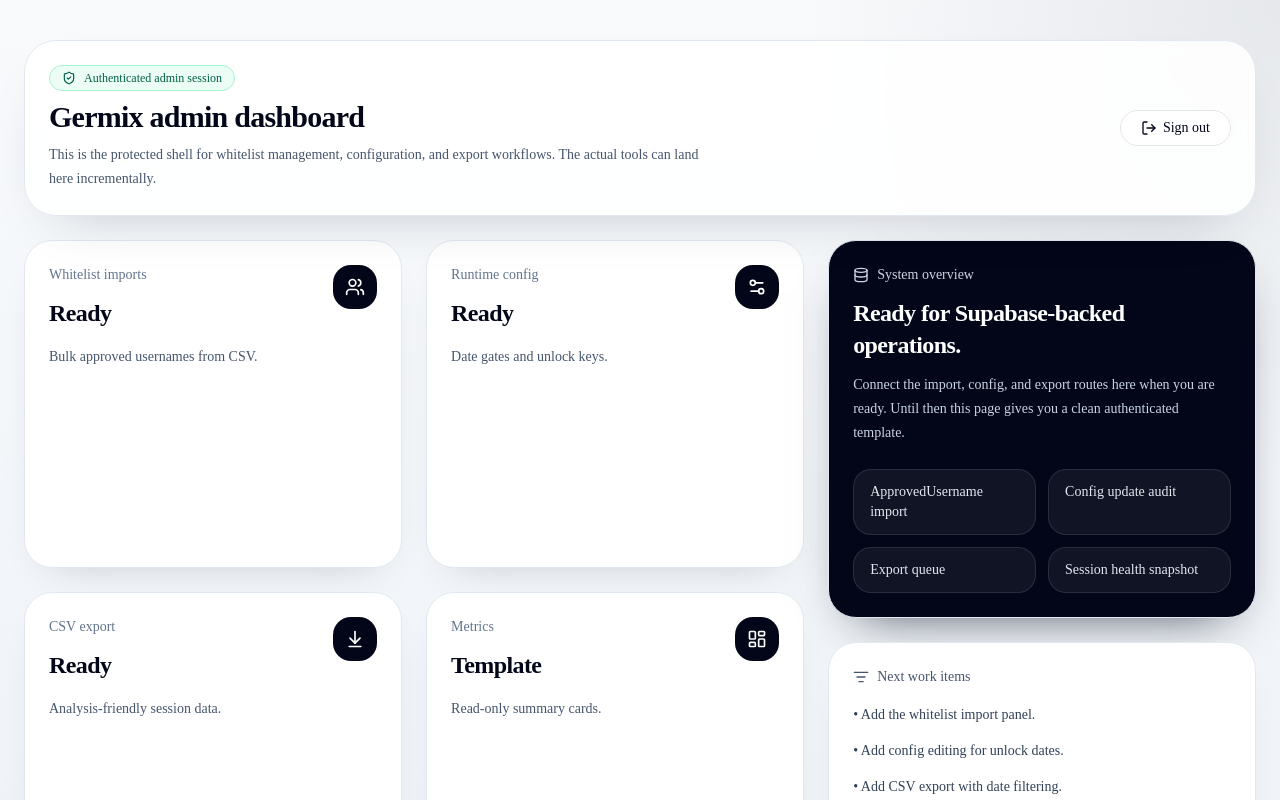
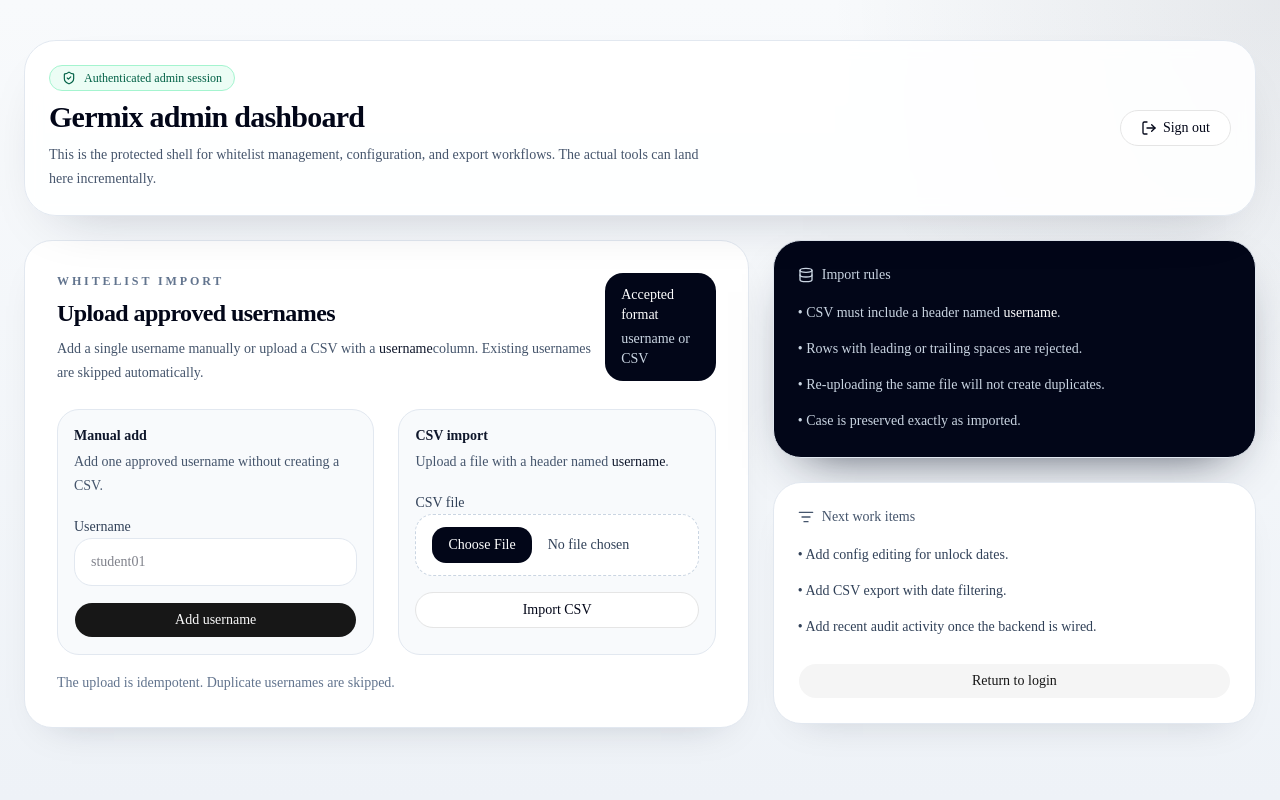
Before and after one commit to Germix-Game/germix-admin, a Next.js app: page /admin in a window 1280 px wide. Shown: the top 800 px of the page. Built offline with nearby package versions, Linux system fonts and the light colour scheme.

Commit message:
feat: complete add whitelist username

```diff
--- a/app/admin/page.tsx
+++ b/app/admin/page.tsx
@@ -1,51 +1,33 @@
 import Link from "next/link";
 import {
-  ArrowDownToLine,
   Database,
-  LayoutDashboard,
   ListFilter,
   LogOut,
-  Settings2,
   ShieldCheck,
-  Users,
 } from "lucide-react";
 import { Button } from "@/components/ui/button";
 
-const cards = [
-  {
-    label: "Whitelist imports",
-    value: "Ready",
-    description: "Bulk approved usernames from CSV.",
-    icon: Users,
-  },
-  {
-    label: "Runtime config",
-    value: "Ready",
-    description: "Date gates and unlock keys.",
-    icon: Settings2,
-  },
-  {
-    label: "CSV export",
-    value: "Ready",
-    description: "Analysis-friendly session data.",
-    icon: ArrowDownToLine,
-  },
-  {
-    label: "Metrics",
-    value: "Template",
-    description: "Read-only summary cards.",
-    icon: LayoutDashboard,
-  },
-];
+type SearchParams = Promise<{
+  imported?: string;
+  skipped?: string;
+  error?: string;
+  message?: string;
+}>;
 
-const recentTasks = [
-  "ApprovedUsername import",
-  "Config update audit",
-  "Export queue",
-  "Session health snapshot",
-];
+const errorMessages: Record<string, string> = {
+  missing_file: "Choose a CSV file before uploading.",
+  missing_input: "Enter a username or choose a CSV file.",
+  invalid_csv: "The CSV file is missing the required username header.",
+  invalid_username: "The username cannot include leading or trailing spaces.",
+};
 
-export default function AdminPage() {
+export default async function AdminPage({ searchParams }: { searchParams: SearchParams }) {
+  const params = await searchParams;
+  const imported = params.imported ? Number(params.imported) : null;
+  const skipped = params.skipped ? Number(params.skipped) : null;
+  const errorMessage = params.error ? errorMessages[params.error] ?? params.error : null;
+  const infoMessage = params.message === "import_success" ? "Username import completed." : null;
+
   return (
     <main className="min-h-screen bg-[radial-gradient(circle_at_top_right,_rgba(15,23,42,0.08),_transparent_30%),linear-gradient(180deg,_#f8fafc_0%,_#eef2f7_100%)] px-6 py-10 text-slate-950">
       <div className="mx-auto flex min-h-[calc(100vh-5rem)] w-full max-w-7xl flex-col gap-6">
@@ -72,50 +54,114 @@
           </form>
         </header>
 
-        <section className="grid gap-6 xl:grid-cols-[1.55fr_0.85fr]">
-          <div className="grid gap-6 md:grid-cols-2">
-            {cards.map(({ label, value, description, icon: Icon }) => (
-              <article
-                key={label}
-                className="rounded-[1.75rem] border border-slate-200 bg-white p-6 shadow-[0_18px_40px_-28px_rgba(15,23,42,0.26)]"
+        <section className="grid gap-6 xl:grid-cols-[1.35fr_0.9fr]">
+          <article className="rounded-[1.75rem] border border-slate-200 bg-white p-6 shadow-[0_18px_40px_-28px_rgba(15,23,42,0.26)] md:p-8">
+            <div className="flex flex-col gap-2 sm:flex-row sm:items-start sm:justify-between">
+              <div>
+                <p className="text-xs font-semibold uppercase tracking-[0.24em] text-slate-500">
+                  Whitelist import
+                </p>
+                <h2 className="mt-2 text-2xl font-semibold tracking-tight text-slate-950">
+                  Upload approved usernames
+                </h2>
+                <p className="mt-2 text-sm leading-6 text-slate-600">
+                  Add a single username manually or upload a CSV with a <span className="font-medium text-slate-900">username</span>
+                  column. Existing usernames are skipped automatically.
+                </p>
+              </div>
+              <div className="rounded-2xl bg-slate-950 px-4 py-3 text-sm text-white">
+                <p className="font-medium">Accepted format</p>
+                <p className="mt-1 text-slate-300">username or CSV</p>
+              </div>
+            </div>
+
+            {(errorMessage || infoMessage || imported !== null) && (
+              <div
+                className={`mt-6 rounded-2xl border px-4 py-3 text-sm ${
+                  errorMessage
+                    ? "border-amber-200 bg-amber-50 text-amber-900"
+                    : "border-emerald-200 bg-emerald-50 text-emerald-900"
+                }`}
               >
-                <div className="flex items-start justify-between gap-4">
+                <div className="flex items-start gap-2">
+                  <span className="mt-0.5">{errorMessage ? "!" : "✓"}</span>
                   <div>
-                    <p className="text-sm font-medium text-slate-500">{label}</p>
-                    <p className="mt-3 text-2xl font-semibold tracking-tight text-slate-950">
-                      {value}
-                    </p>
-                  </div>
-                  <div className="rounded-2xl bg-slate-950 p-3 text-white">
-                    <Icon className="size-5" />
+                    <p>{errorMessage ?? infoMessage}</p>
+                    {imported !== null && skipped !== null && !errorMessage && (
+                      <p className="mt-1 text-xs opacity-80">
+                        Imported {imported} usernames, skipped {skipped}.
+                      </p>
+                    )}
                   </div>
                 </div>
-                <p className="mt-4 text-sm leading-6 text-slate-600">{description}</p>
-              </article>
-            ))}
-          </div>
+              </div>
+            )}
+
+            <div className="mt-6 grid gap-6 lg:grid-cols-2">
+              <form action="/api/admin/import-usernames" method="post" className="space-y-4 rounded-3xl border border-slate-200 bg-slate-50 p-4">
+                <div>
+                  <p className="text-sm font-semibold text-slate-900">Manual add</p>
+                  <p className="mt-1 text-sm leading-6 text-slate-600">
+                    Add one approved username without creating a CSV.
+                  </p>
+                </div>
+
+                <label className="block space-y-2">
+                  <span className="text-sm font-medium text-slate-700">Username</span>
+                  <input
+                    type="text"
+                    name="username"
+                    placeholder="student01"
+                    className="h-12 w-full rounded-2xl border border-slate-200 bg-white px-4 text-sm text-slate-950 outline-none transition focus:border-slate-400 focus:ring-4 focus:ring-slate-200"
+                  />
+                </label>
+
+                <Button type="submit" size="lg" className="w-full rounded-2xl px-6">
+                  Add username
+                </Button>
+              </form>
+
+              <form action="/api/admin/import-usernames" method="post" encType="multipart/form-data" className="space-y-4 rounded-3xl border border-slate-200 bg-slate-50 p-4">
+                <div>
+                  <p className="text-sm font-semibold text-slate-900">CSV import</p>
+                  <p className="mt-1 text-sm leading-6 text-slate-600">
+                    Upload a file with a header named <span className="font-medium text-slate-900">username</span>.
+                  </p>
+                </div>
+
+                <label className="block space-y-2">
+                  <span className="text-sm font-medium text-slate-700">CSV file</span>
+                  <input
+                    type="file"
+                    name="file"
+                    accept=".csv,text/csv"
+                    className="block w-full cursor-pointer rounded-2xl border border-dashed border-slate-300 bg-white px-4 py-3 text-sm text-slate-700 file:mr-4 file:rounded-xl file:border-0 file:bg-slate-950 file:px-4 file:py-2 file:text-sm file:font-medium file:text-white hover:border-slate-400"
+                  />
+                </label>
+
+                <Button type="submit" size="lg" variant="outline" className="w-full rounded-2xl px-6">
+                  Import CSV
+                </Button>
+              </form>
+            </div>
+
+            <div className="mt-4 text-sm leading-6 text-slate-500">
+              The upload is idempotent. Duplicate usernames are skipped.
+            </div>
+          </article>
 
           <aside className="space-y-6">
             <section className="rounded-[1.75rem] border border-slate-200 bg-slate-950 p-6 text-white shadow-[0_22px_50px_-30px_rgba(15,23,42,0.9)]">
               <div className="flex items-center gap-2 text-sm text-slate-300">
                 <Database className="size-4" />
-                System overview
+                Import rules
               </div>
-              <h2 className="mt-3 text-2xl font-semibold tracking-tight">
-                Ready for Supabase-backed operations.
-              </h2>
-              <p className="mt-3 text-sm leading-6 text-slate-300">
-                Connect the import, config, and export routes here when you are ready.
-                Until then this page gives you a clean authenticated template.
-              </p>
-
-              <div className="mt-6 grid gap-3 sm:grid-cols-2">
-                {recentTasks.map((task) => (
-                  <div key={task} className="rounded-2xl border border-white/10 bg-white/6 px-4 py-3 text-sm text-slate-200">
-                    {task}
-                  </div>
-                ))}
-              </div>
+              <ul className="mt-4 space-y-3 text-sm leading-6 text-slate-300">
+                <li>• CSV must include a header named <span className="font-medium text-white">username</span>.</li>
+                <li>• Rows with leading or trailing spaces are rejected.</li>
+                <li>• Re-uploading the same file will not create duplicates.</li>
+                <li>• Case is preserved exactly as imported.</li>
+              </ul>
             </section>
 
             <section className="rounded-[1.75rem] border border-slate-200 bg-white p-6 shadow-[0_18px_40px_-28px_rgba(15,23,42,0.22)]">
@@ -124,11 +170,9 @@
                 Next work items
               </div>
               <ul className="mt-4 space-y-3 text-sm leading-6 text-slate-700">
-                <li>• Add the whitelist import panel.</li>
                 <li>• Add config editing for unlock dates.</li>
                 <li>• Add CSV export with date filtering.</li>
-                <li>• Add recent audit activity once the backend is wired.
-                </li>
+                <li>• Add recent audit activity once the backend is wired.</li>
               </ul>
 
               <Button asChild variant="secondary" size="lg" className="mt-6 w-full rounded-2xl">
--- /dev/null
+++ b/app/api/admin/import-usernames/route.ts
@@ -0,0 +1,198 @@
+import { NextResponse, type NextRequest } from "next/server";
+import { requireAdmin } from "@/lib/auth";
+import { prisma } from "@/lib/prisma";
+
+type ImportUsernameError = {
+  line: number;
+  reason: string;
+};
+
+type ImportResult = {
+  imported: number;
+  skipped: number;
+  errors: ImportUsernameError[];
+};
+
+function wantsJson(request: NextRequest) {
+  const accept = request.headers.get("accept") ?? "";
+  return accept.includes("application/json") && !accept.includes("text/html");
+}
+
+function splitCsvLine(line: string) {
+  const values: string[] = [];
+  let current = "";
+  let inQuotes = false;
+
+  for (let index = 0; index < line.length; index += 1) {
+    const character = line[index];
+
+    if (character === '"') {
+      const nextCharacter = line[index + 1];
+
+      if (inQuotes && nextCharacter === '"') {
+        current += '"';
+        index += 1;
+        continue;
+      }
+
+      inQuotes = !inQuotes;
+      continue;
+    }
+
+    if (character === "," && !inQuotes) {
+      values.push(current);
+      current = "";
+      continue;
+    }
+
+    current += character;
+  }
+
+  values.push(current);
+  return values;
+}
+
+function parseCsv(fileText: string): { usernames: string[]; errors: ImportUsernameError[] } {
+  const errors: ImportUsernameError[] = [];
+  const usernames: string[] = [];
+  const seen = new Set<string>();
+
+  const normalizedText = fileText.replace(/^\uFEFF/, "").replace(/\r\n/g, "\n").trim();
+
+  if (!normalizedText) {
+    return { usernames, errors: [{ line: 1, reason: "empty file" }] };
+  }
+
+  const lines = normalizedText.split("\n");
+  const header = splitCsvLine(lines[0]).map((value) => value.trim());
+  const usernameIndex = header.findIndex((value) => value === "username");
+
+  if (usernameIndex === -1) {
+    return { usernames, errors: [{ line: 1, reason: 'missing required header "username"' }] };
+  }
+
+  for (let lineIndex = 1; lineIndex < lines.length; lineIndex += 1) {
+    const line = lines[lineIndex];
+
+    if (!line.trim()) {
+      continue;
+    }
+
+    const cells = splitCsvLine(line);
+    const rawUsername = cells[usernameIndex] ?? "";
+    const username = rawUsername.trim();
+
+    if (!username.trim()) {
+      continue;
+    }
+
+    if (seen.has(username)) {
+      continue;
+    }
+
+    seen.add(username);
+    usernames.push(username);
+  }
+
+  return { usernames, errors };
+}
+
+function parseSingleUsername(rawUsername: string): { usernames: string[]; errors: ImportUsernameError[] } {
+  const username = rawUsername.replace(/^\uFEFF/, "").trim();
+
+  if (!username.trim()) {
+    return { usernames: [], errors: [{ line: 1, reason: "missing username" }] };
+  }
+
+  return { usernames: [username], errors: [] };
+}
+
+async function importUsernames(usernames: string[]) {
+  const importedUsernames: string[] = [];
+  let skipped = 0;
+
+  for (const username of usernames) {
+    const existing = await prisma.approvedUsername.findUnique({
+      where: { username },
+      select: { username: true },
+    });
+
+    if (existing) {
+      skipped += 1;
+      continue;
+    }
+
+    await prisma.approvedUsername.create({
+      data: { username },
+    });
+
+    importedUsernames.push(username);
+  }
+
+  return { importedUsernames, skipped };
+}
+
+export async function POST(request: NextRequest) {
+  const auth = await requireAdmin(request, { mode: "json" });
+  if (!auth.ok) {
+    return auth.response;
+  }
+
+  const formData = await request.formData();
+  const uploadedFile = formData.get("file") ?? formData.get("csv");
+  const manualUsername = String(formData.get("username") ?? "");
+
+  const hasManualUsername = manualUsername.trim().length > 0;
+  const hasFileUpload = uploadedFile instanceof File;
+
+  if (!hasManualUsername && !hasFileUpload) {
+    const response: ImportResult = { imported: 0, skipped: 0, errors: [{ line: 0, reason: "missing username or CSV file" }] };
+    return wantsJson(request)
+      ? NextResponse.json(response, { status: 400 })
+      : NextResponse.redirect(new URL("/admin?error=missing_input", request.url), { status: 303 });
+  }
+
+  let parsed: { usernames: string[]; errors: ImportUsernameError[] };
+
+  if (hasManualUsername) {
+    parsed = parseSingleUsername(manualUsername);
+  } else if (hasFileUpload) {
+    const fileText = await uploadedFile.text();
+    parsed = parseCsv(fileText);
+  } else {
+    parsed = { usernames: [], errors: [{ line: 0, reason: "missing input" }] };
+  }
+
+  if (parsed.errors.length > 0 && parsed.usernames.length === 0) {
+    const response: ImportResult = { imported: 0, skipped: 0, errors: parsed.errors };
+    return wantsJson(request)
+      ? NextResponse.json(response, { status: 400 })
+      : NextResponse.redirect(
+          new URL(hasManualUsername ? "/admin?error=invalid_username" : "/admin?error=invalid_csv", request.url),
+          { status: 303 }
+        );
+  }
+
+  const { importedUsernames, skipped } = await importUsernames(parsed.usernames);
+
+  const response: ImportResult = {
+    imported: importedUsernames.length,
+    skipped: skipped + parsed.errors.length,
+    errors: parsed.errors,
+  };
+
+  if (wantsJson(request)) {
+    return NextResponse.json(response);
+  }
+
+  const redirectUrl = new URL("/admin", request.url);
+  redirectUrl.searchParams.set("imported", String(response.imported));
+  redirectUrl.searchParams.set("skipped", String(response.skipped));
+  if (response.errors.length > 0) {
+    redirectUrl.searchParams.set("error", response.errors[0].reason);
+  } else {
+    redirectUrl.searchParams.set("message", "import_success");
+  }
+
+  return NextResponse.redirect(redirectUrl, { status: 303 });
+}
```
Also changed, not shown: 1 other file (tests, documents, lock files or other folders).
